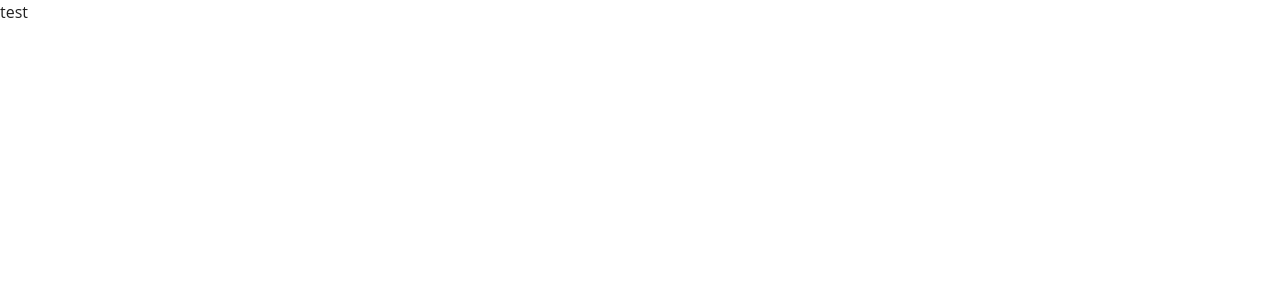
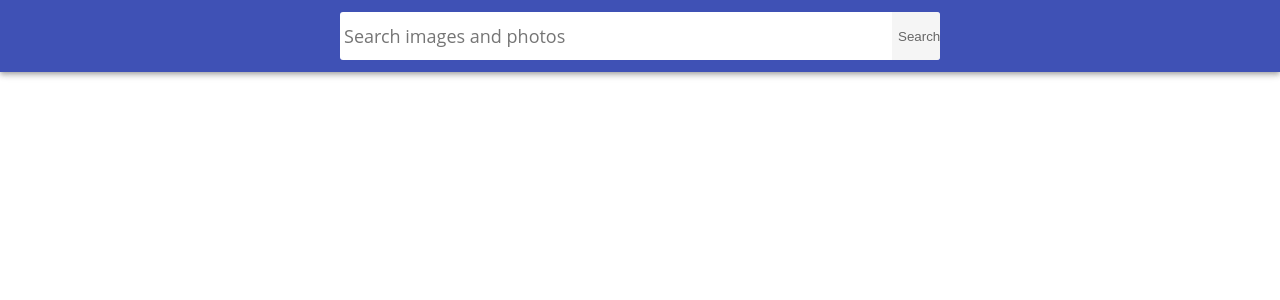
Before and after one commit to SylviaStachera/goit-react-hw-04-images, a React (Create React App) app: page / in a window 1280 px wide. Shown: the top 300 px of the page. Built offline with nearby package versions, Linux system fonts and the light colour scheme; the HTML template or start-up script is replaced by a standard one.

Commit message:
Add serachbar and fetch

```diff
--- a/package.json
+++ b/package.json
@@ -7,6 +7,8 @@
     "@testing-library/jest-dom": "^5.16.3",
     "@testing-library/react": "^12.1.4",
     "@testing-library/user-event": "^13.5.0",
+    "axios": "^1.4.0",
+    "notiflix": "^3.2.6",
     "react": "^18.1.0",
     "react-dom": "^18.1.0",
     "react-scripts": "5.0.1",
@@ -36,5 +38,8 @@
       "last 1 firefox version",
       "last 1 safari version"
     ]
+  },
+  "devDependencies": {
+    "prop-types": "^15.8.1"
   }
 }
--- a/src/components/App.jsx
+++ b/src/components/App.jsx
@@ -1,11 +1,53 @@
+import fetchImages from './services/api';
+import Searchbar from './Searchbar/Searchbar';
+import ImageGallery from './ImageGallery/ImageGallery';
+
+import { Notify } from 'notiflix';
 import { Component } from 'react';
 
 export class App extends Component {
+  state = {
+    loading: false,
+    searchQuery: '',
+    images: [],
+    page: 1,
+    error: null,
+  };
+
+  handleFormSubmit = () => {
+    const { searchQuery } = this.state;
+
+    this.getImage(searchQuery);
+  };
+
+  getImage = async searchQuery => {
+    const { page } = this.state;
+
+    this.setState({ loading: true });
+
+    try {
+      const imagesData = await fetchImages(searchQuery, page);
+      console.log(imagesData);
+      const images = imagesData.hits;
+      this.setState({ images });
+    } catch (err) {
+      Notify.failure(`Sorry something went wrong: ${err.message}`);
+      this.setState({ error: err });
+    } finally {
+      this.setState({ loading: false });
+    }
+  };
+
   render() {
+    const { images, loading, error } = this.state;
+
     return (
-      <>
-        <p>test</p>
-      </>
+      <div className="app">
+        <Searchbar onSubmit={this.handleFormSubmit} />
+        {loading && <p>Ładowanie artykułów</p>}
+        {error !== null && <p>Wystąpił błąd!</p>}
+        {images.length > 0 ? <ImageGallery images={images} /> : null}
+      </div>
     );
   }
 }
--- a/src/components/ImageGallery/ImageGallery.jsx
+++ b/src/components/ImageGallery/ImageGallery.jsx
@@ -0,0 +1,16 @@
+import ImageGalleryItem from 'components/ImageGalleryItem/ImageGalleryItem';
+
+import css from './ImageGallery.module.css';
+
+const ImageGallery = ({ images }) => (
+  <ul className={css.imageGallery}>
+    {images.map(({ id, tags, webformatURL, largeImageURL }) => (
+      <ImageGalleryItem key={id}>
+        tags={tags}
+        smallImageUrl={webformatURL}
+      </ImageGalleryItem>
+    ))}
+  </ul>
+);
+
+export default ImageGallery;
--- a/src/components/ImageGallery/ImageGallery.module.css
+++ b/src/components/ImageGallery/ImageGallery.module.css
@@ -0,0 +1,12 @@
+.imageGallery {
+    display: grid;
+    max-width: calc(100vw - 48px);
+    grid-template-columns: repeat(auto-fill, minmax(320px, 1fr));
+    grid-gap: 16px;
+    margin-top: 0;
+    margin-bottom: 0;
+    padding: 0;
+    list-style: none;
+    margin-left: auto;
+    margin-right: auto;
+  }
--- a/src/components/ImageGalleryItem/ImageGalleryItem.jsx
+++ b/src/components/ImageGalleryItem/ImageGalleryItem.jsx
@@ -0,0 +1,7 @@
+const ImageGalleryItem = ({ smallImageUrl, tags, bigImgaeUrl }) => (
+  <li className="gallery-item">
+    <img src={smallImageUrl} alt={tags} />
+  </li>
+);
+
+export default ImageGalleryItem;
--- a/src/components/Searchbar/Searchbar.jsx
+++ b/src/components/Searchbar/Searchbar.jsx
@@ -0,0 +1,55 @@
+import PropTypes from 'prop-types';
+import css from './Searchbar.module.css';
+
+const { Component } = require('react');
+
+class Searchbar extends Component {
+  state = {
+    searchQuery: '',
+  };
+
+  handleChange = evt => {
+    this.setState({ searchQuery: evt.currentTarget.value.toLowerCase() });
+  };
+
+  handleSubmit = evt => {
+    evt.preventDefault();
+
+    const { searchQuery } = this.state;
+
+    this.props.onSubmit(searchQuery);
+
+    this.setState({ searchQuery: '' });
+  };
+
+  render() {
+    const { searchQuery } = this.state;
+
+    return (
+      <header className={css.searchbar}>
+        <form className={css.searchForm} onSubmit={this.handleSubmit}>
+          <input
+            className={css['searchForm-input']}
+            type="text"
+            name="searchQuery"
+            value={searchQuery}
+            autoComplete="off"
+            autoFocus
+            placeholder="Search images and photos"
+            onChange={this.handleChange}
+          />
+
+          <button type="submit" className={css['searchForm-button']}>
+            <span className="">Search</span>
+          </button>
+        </form>
+      </header>
+    );
+  }
+}
+
+Searchbar.propTypes = {
+  onSubmit: PropTypes.func,
+};
+
+export default Searchbar;
--- a/src/components/Searchbar/Searchbar.module.css
+++ b/src/components/Searchbar/Searchbar.module.css
@@ -0,0 +1,74 @@
+.searchbar {
+  top: 0;
+  left: 0;
+  position: sticky;
+  z-index: 1100;
+  display: flex;
+  justify-content: center;
+  align-items: center;
+  min-height: 64px;
+  padding-right: 24px;
+  padding-left: 24px;
+  padding-top: 12px;
+  padding-bottom: 12px;
+  color: #fff;
+  background-color: #3f51b5;
+  box-shadow: 0px 2px 4px -1px rgba(0, 0, 0, 0.2),
+    0px 4px 5px 0px rgba(0, 0, 0, 0.14), 0px 1px 10px 0px rgba(0, 0, 0, 0.12);
+}
+
+.searchForm {
+  display: flex;
+  align-items: center;
+  width: 100%;
+  max-width: 600px;
+  background-color: #fff;
+  border-radius: 3px;
+  overflow: hidden;
+}
+
+.searchForm-button {
+  display: inline-block;
+  width: 48px;
+  height: 48px;
+  border: 0;
+  background-size: 40%;
+  background-repeat: no-repeat;
+  background-position: center;
+  opacity: 0.6;
+  transition: opacity 250ms cubic-bezier(0.4, 0, 0.2, 1);
+  cursor: pointer;
+  outline: none;
+}
+
+.searchForm-button:hover {
+  opacity: 1;
+}
+
+.searchForm-button-label {
+  position: absolute;
+  width: 1px;
+  height: 1px;
+  padding: 0;
+  overflow: hidden;
+  clip: rect(0, 0, 0, 0);
+  white-space: nowrap;
+  clip-path: inset(50%);
+  border: 0;
+}
+
+.searchForm-input {
+  display: inline-block;
+  width: 100%;
+  font: inherit;
+  font-size: 20px;
+  border: none;
+  outline: none;
+  padding-left: 4px;
+  padding-right: 4px;
+}
+
+.searchForm-input::placeholder {
+  font: inherit;
+  font-size: 18px;
+}
--- /dev/null
+++ b/src/components/services/api.jsx
@@ -0,0 +1,15 @@
+import axios from 'axios';
+
+axios.defaults.baseURL = 'https://pixabay.com/api/';
+
+const KEY = '34667296-fe4db44c106503806ff969e6a';
+
+const fetchImages = async (searchQuery, page) => {
+  const response = await axios.get(
+    `?q=${searchQuery}&page=${page}&key=${KEY}&image_type=photo&orientation=horizontal&per_page=12
+  `
+  );
+  return response.data;
+};
+
+export default fetchImages;
--- a/src/styles.css
+++ b/src/styles.css
@@ -29,12 +29,12 @@
 /*
  * Стили компонента App
  */
-.App {
+/* .App {
   display: grid;
   grid-template-columns: 1fr;
   grid-gap: 16px;
   padding-bottom: 24px;
-}
+} */
 
 /*
  * Стили компонента Searchbar
```
Also changed, not shown: src/components/Button/Button.jsx (+9 -0 lines), 1 other file (tests, documents, lock files or other folders).
